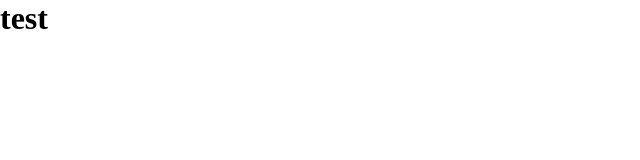
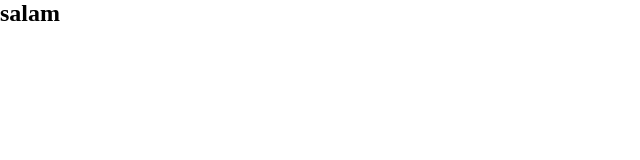
Before and after one commit to turanhsnv-dev/Blog-Project, a React (Vite) app: page / in a window 1280 px wide. Shown: the top 160 px of the page, without its empty margins (0-640 px from the left). Built offline with nearby package versions, Linux system fonts and the light colour scheme.

Commit message:
app test

```diff
--- a/src/App.jsx
+++ b/src/App.jsx
@@ -4,7 +4,7 @@ import "./App.css";
 function App() {
   return (
     <>
-    <h1>test</h1>
+    <h2>salam</h2>
     </>
   )
 
```
